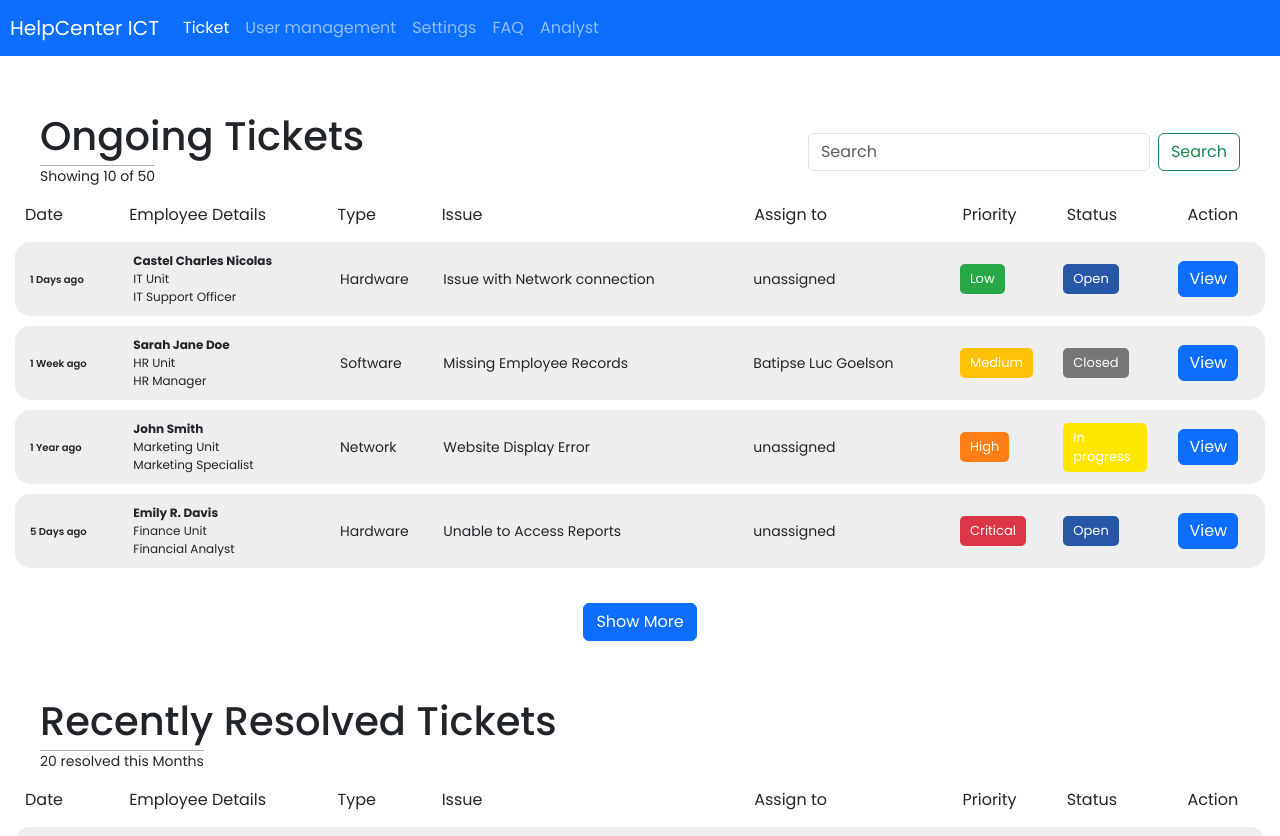
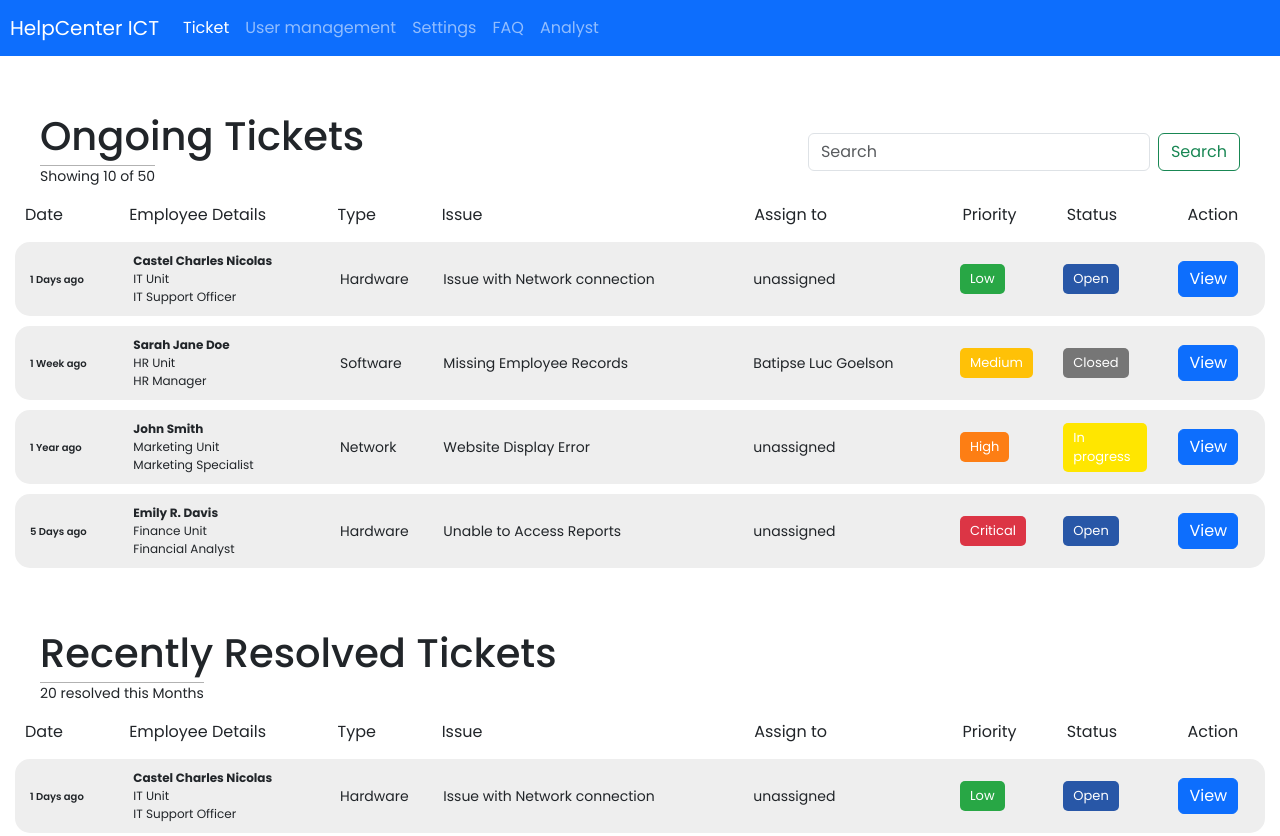
Before and after one commit to Blaze-create/Ticket-UI, a website: page dashboard.html in a window 1280 px wide. Shown: the top 836 px of the page. Drawn offline with Linux system fonts and the light colour scheme.

Commit message:
show more
remove

```diff
--- a/dashboard.html
+++ b/dashboard.html
@@ -218,11 +218,8 @@
             </div>
         </div>
     </div>
-    <div class="container">
-        <div class="showmore-wrapper">
-            <button type="button" class="btn btn-primary">Show More</button>
-        </div>
-    </div>
+
+
 
 
     <div class="container-fluid">
```
